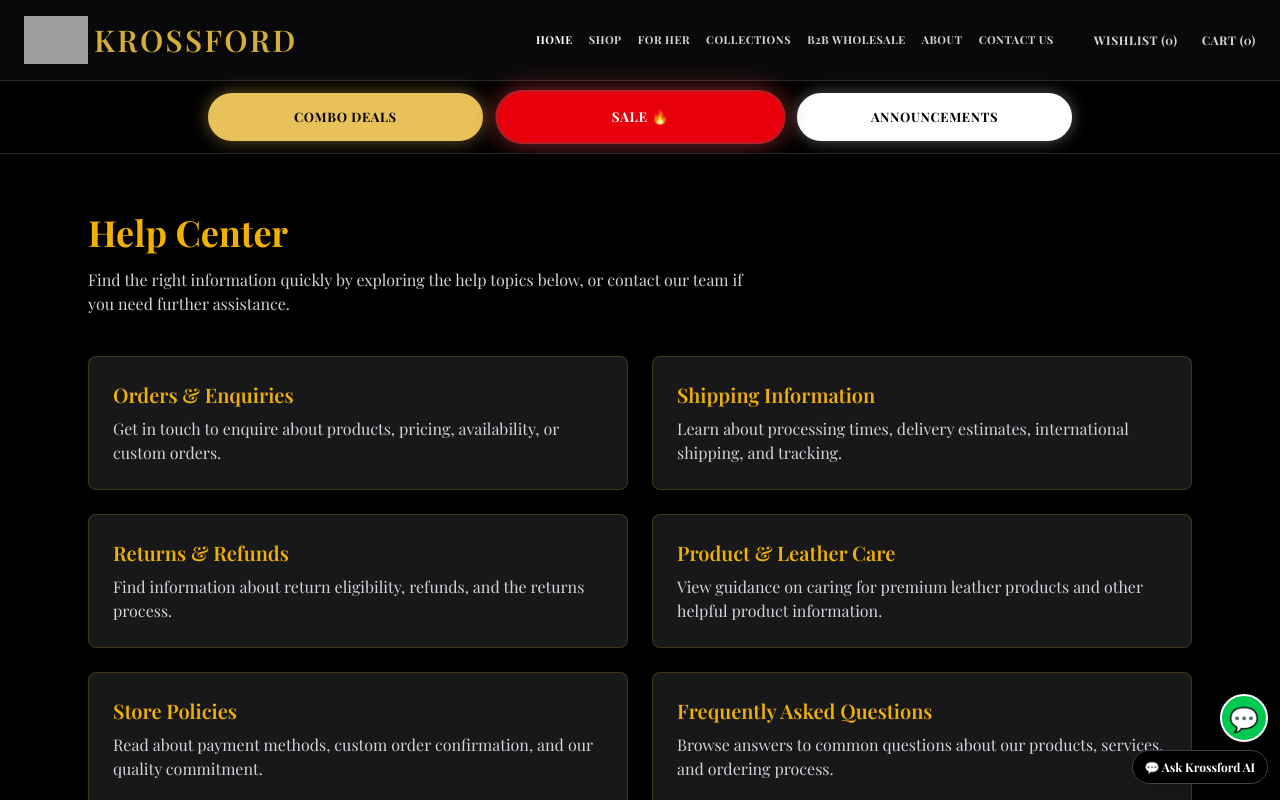
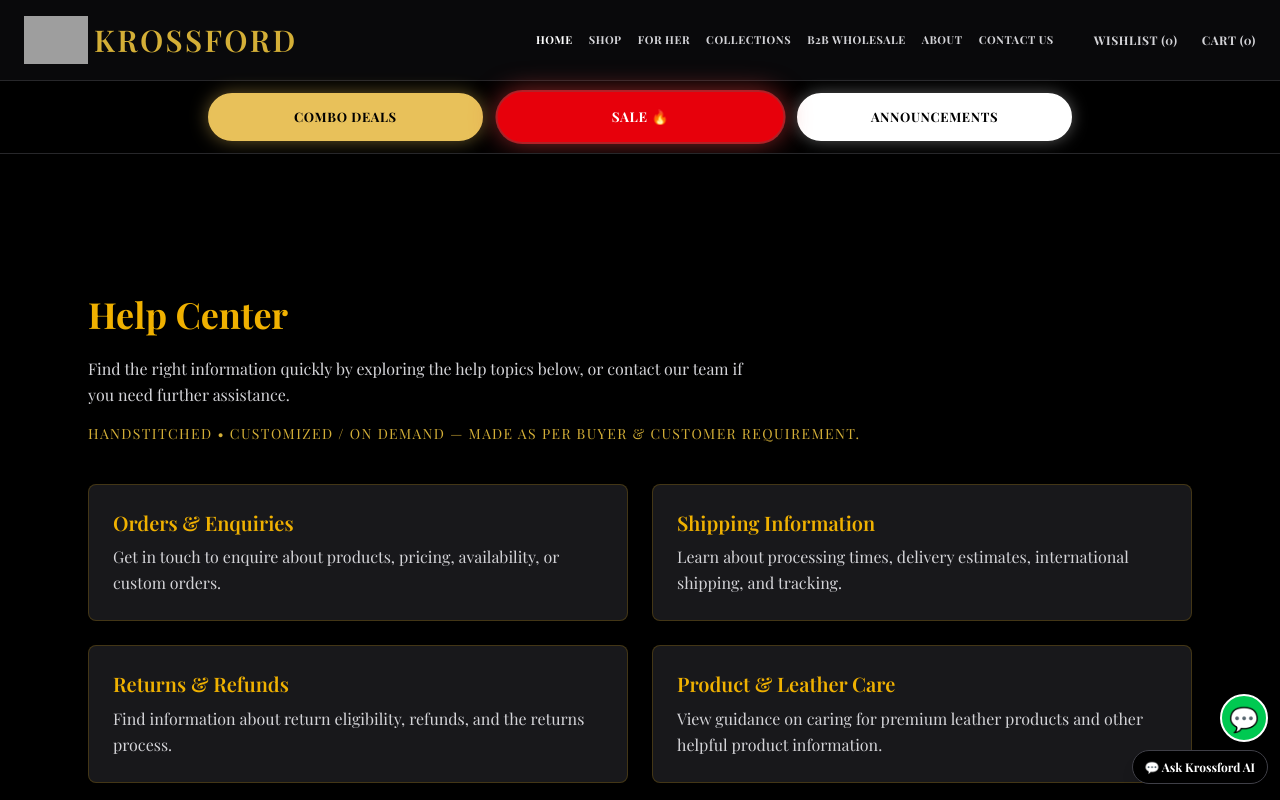
Before and after one commit to kaftab110-cmd/Krossford, a Next.js app: page /help-center in a window 1280 px wide. Shown: the top 800 px of the page. Built offline with nearby package versions, Linux system fonts and the light colour scheme; grey boxes are pictures that could not be loaded.

Commit message:
help center top padding cards handstitched fix

```diff
--- a/app/help-center/page.tsx
+++ b/app/help-center/page.tsx
@@ -3,25 +3,26 @@ import { helpTopics } from "@/lib/data/helpCenter";
 
 export default function HelpCenterPage() {
   return (
-    <main className="bg-black text-white">
-      <section className="mx-auto max-w-6xl px-6 py-20">
-        <h1 className="text-4xl font-bold text-yellow-500">Help Center</h1>
-        <p className="mt-4 mb-10 max-w-2xl text-zinc-300">
+    <main className="bg-black text-white min-h-screen w-full min-w-0 overflow-x-hidden">
+      <section className="mx-auto max-w-6xl px-3 min-[400px]:px-4 sm:px-6 pt-[132px] min-[400px]:pt-[138px] sm:pt-[148px] lg:pt-[158px] pb-16 w-full min-w-0">
+        <h1 className="text-2xl sm:text-3xl md:text-4xl font-bold text-yellow-500 break-words leading-snug">Help Center</h1>
+        <p className="mt-4 mb-4 max-w-2xl text-zinc-300 break-words leading-relaxed">
           Find the right information quickly by exploring the help topics
           below, or contact our team if you need further assistance.
         </p>
+        <p className="mb-8 sm:mb-10 text-xs sm:text-sm text-[#D4AF37] tracking-widest uppercase break-words">Handstitched • Customized / On Demand — Made As Per Buyer &amp; Customer Requirement.</p>
 
-        <div className="grid gap-6 md:grid-cols-2">
+        <div className="grid gap-4 sm:gap-6 grid-cols-1 md:grid-cols-2 w-full min-w-0">
           {helpTopics.map((topic) => (
             <Link
               key={topic.title}
               href={topic.href}
-              className="rounded-lg border border-yellow-500/20 bg-zinc-900 p-6 transition hover:border-yellow-500"
+              className="rounded-lg border border-yellow-500/20 bg-zinc-900 p-4 sm:p-6 transition hover:border-yellow-500 w-full min-w-0 block"
             >
-              <h2 className="mb-2 text-xl font-semibold text-yellow-500">
+              <h2 className="mb-2 text-lg sm:text-xl font-semibold text-yellow-500 break-words leading-snug">
                 {topic.title}
               </h2>
-              <p className="text-zinc-300">{topic.description}</p>
+              <p className="text-zinc-300 break-words leading-relaxed text-sm sm:text-base">{topic.description}</p>
             </Link>
           ))}
         </div>
```
